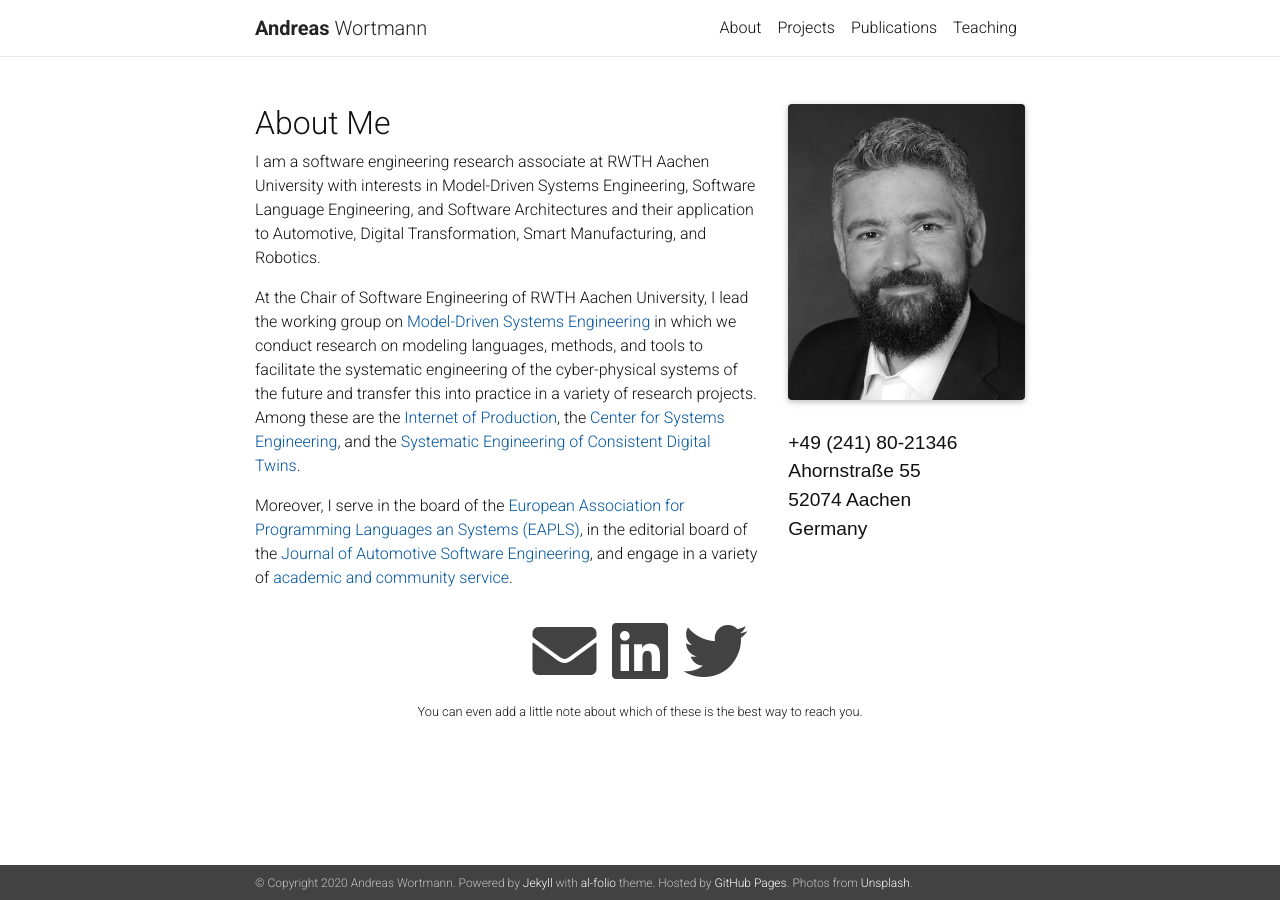
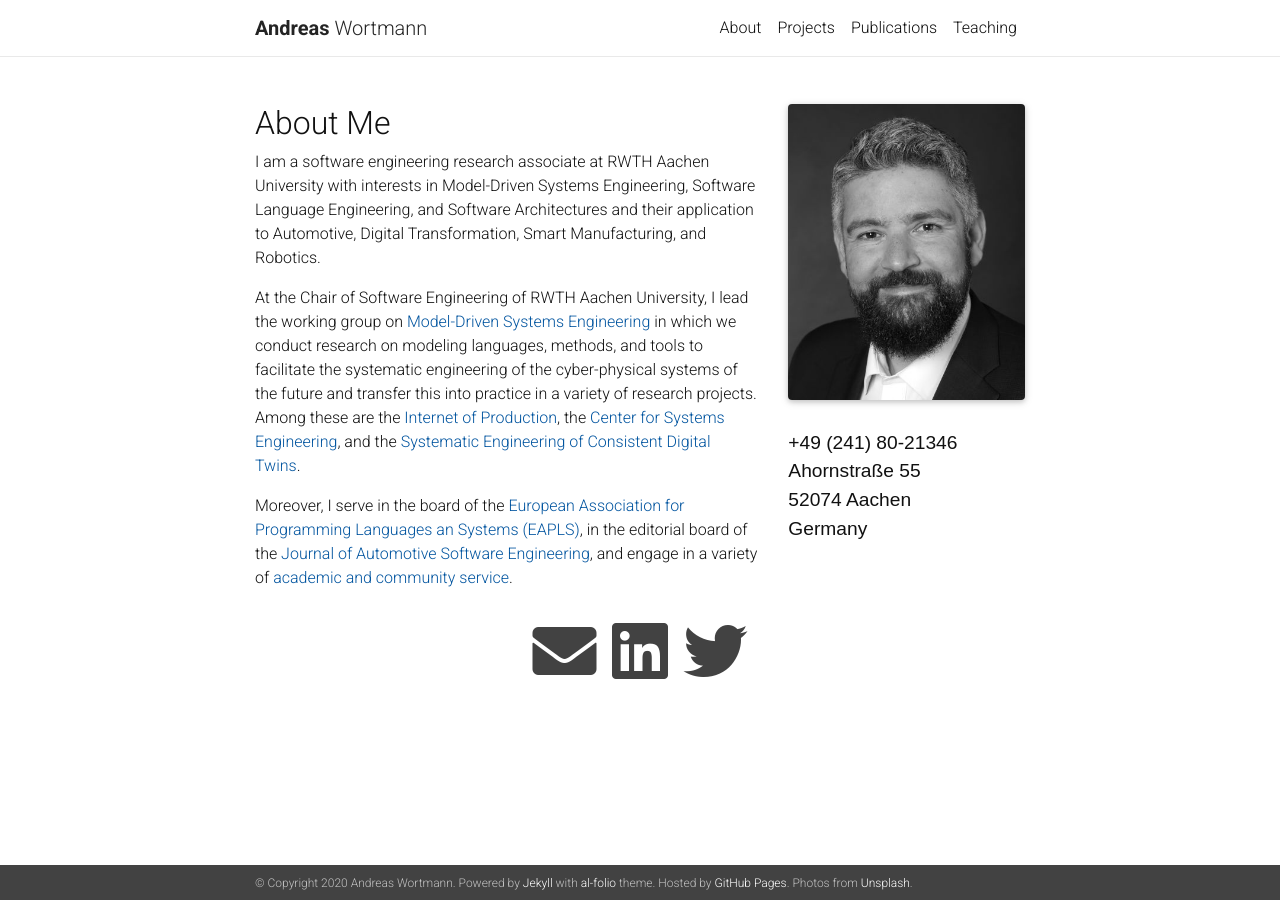
Before and after one commit to awortmann/awortmann.github.io, a Jekyll site: the page built from _pages/about.md, in a window 1280 px wide. Built offline with Jekyll 4.4.1, drawn with Linux system fonts in a browser that asks for light colours; nearby versions of some CDN libraries; a style sheet for code colours, icons or effects is not loaded.

Commit message:
Minor update

```diff
--- a/_config.yml
+++ b/_config.yml
@@ -47,8 +47,8 @@
 research_gate_profile: Andreas_Wortmann2 # your profile on ResearchGate
 blogger_url: # your blogger URL
 
-contact_note: >
-  You can even add a little note about which of these is the best way to reach you.
+contact_note:
+
 
 google_analytics: UA-XXXXXXXXX # out your google-analytics code
 
--- a/_includes/news.html
+++ b/_includes/news.html
@@ -1,4 +1,4 @@
-<!--
+
 <div class="news">
   <h2>News</h2>
   {% if site.news  %}
@@ -23,4 +23,3 @@
     <p>No news so far...</p>
   {% endif %}
 </div>
--->
```
Also changed, not shown: _pages/about.md (+1 -1 lines), _news/announcement_1.md (renamed from _news/.announcement_1.md).
